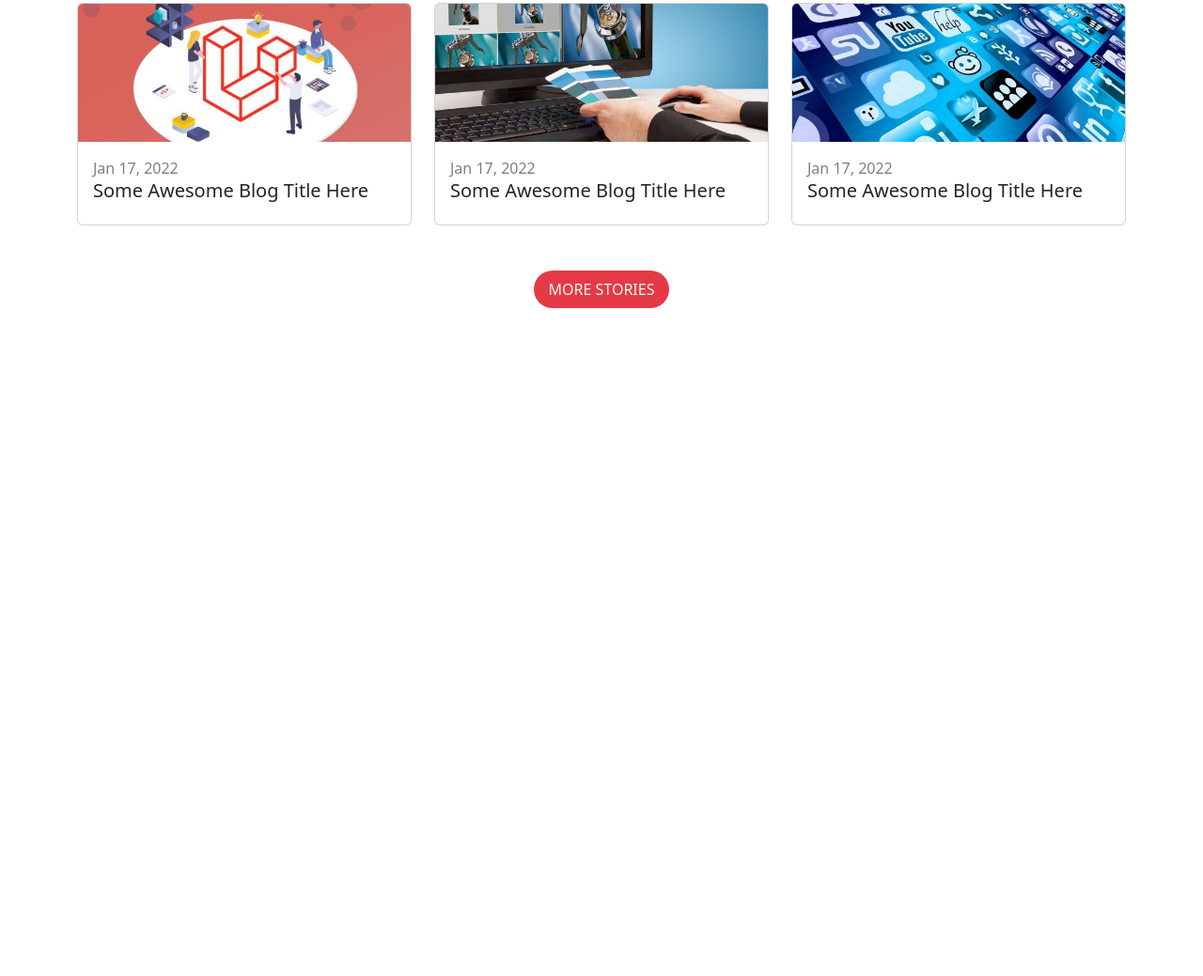
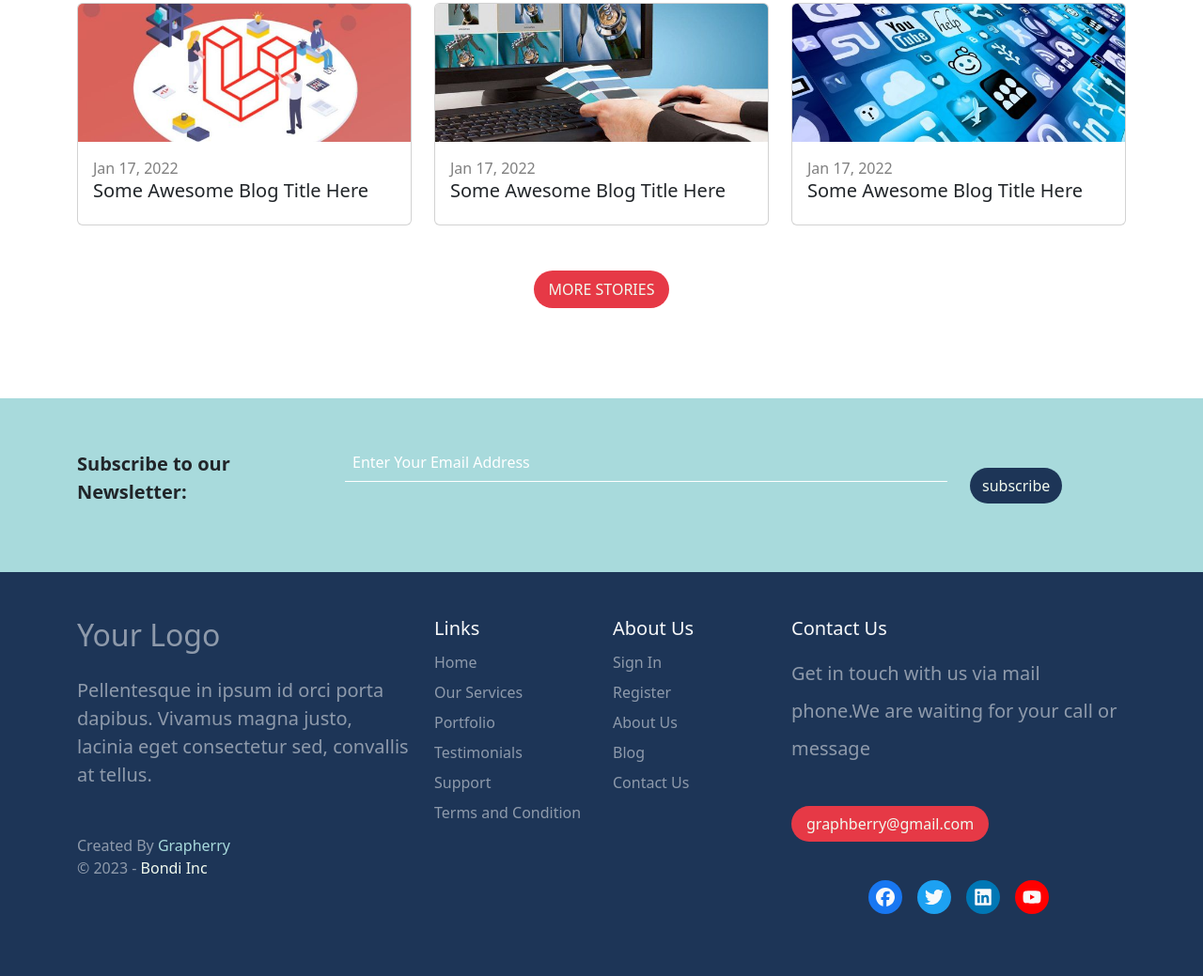
Before and after one commit to Ahmed-Eid7/template__003, a plain HTML site: page index.html in a window 1280 px wide. Shown: the part 4986-6025 px from the top of the page at 94% size. Before the commit the page ends 5410 px from the top, so only its background shows below. Drawn offline with nearby package versions, Linux system fonts and the light colour scheme.

Commit message:
Create Footer Section

```diff
--- a/css/style/_landing.scss
+++ b/css/style/_landing.scss
@@ -101,3 +101,64 @@
 .project {
   background-color: $darkColor;
 }
+
+.subscribe {
+  background-color: $lightColor;
+
+  input[type="text"] {
+    border: none;
+    border-bottom: 1px solid #fff;
+
+    &:focus {
+      outline: none;
+    }
+  }
+
+  ::placeholder {
+    color: #fff;
+  }
+
+  input[type="submit"] {
+    background-color: $darkColor;
+    color: $textColor;
+  }
+}
+
+.footer {
+  background-color: $darkColor;
+
+  .copyright {
+    > span {
+      color: $lightColor;
+    }
+
+    div span {
+      color: $textColor;
+    }
+  }
+
+  .contact {
+    ul {
+      svg {
+        width: 20px;
+        height: 20px;
+      }
+    }
+  }
+
+  .facebook {
+    background-color: #1877f2;
+  }
+
+  .twitter {
+    background-color: #1da1f2;
+  }
+
+  .linkedin {
+    background-color: #0077b5;
+  }
+
+  .youtube {
+    background-color: #ff0000;
+  }
+}
--- a/index.html
+++ b/index.html
@@ -386,5 +386,112 @@
         </div>
       </div>
     </div>
+    <div class="subscribe py-5 text-center text-md-start">
+      <div class="container">
+        <form class="row align-items-center">
+          <div class="col-md-6 col-lg-3">
+            <div class="fw-bold fs-5 mb-3">Subscribe to our Newsletter:</div>
+          </div>
+          <div class="col-md-6 col-lg-7 mb-5">
+            <input
+              class="w-100 text-light p-2 bg-transparent"
+              type="text"
+              placeholder="Enter Your Email Address"
+            />
+          </div>
+          <div class="col-md-6 col-lg-2">
+            <input class="btn rounded-pill" type="submit" value="subscribe" />
+          </div>
+        </form>
+      </div>
+    </div>
+    <div class="footer py-5 text-white-50 text-center text-md-start">
+      <div class="container">
+        <div class="row">
+          <div class="col-md-6 col-lg-4">
+            <div class="info mb-5">
+              <h2 class="mb-4">Your Logo</h2>
+              <p class="lead mb-5">
+                Pellentesque in ipsum id orci porta dapibus. Vivamus magna
+                justo, lacinia eget consectetur sed, convallis at tellus.
+              </p>
+              <div class="copyright">
+                Created By <span>Grapherry</span>
+                <div>&copy; 2023 - <span>Bondi Inc</span></div>
+              </div>
+            </div>
+          </div>
+          <div class="col-md-6 col-lg-2">
+            <div class="links">
+              <h5 class="text-light">Links</h5>
+              <ul class="list-unstyled lh-lg">
+                <li>Home</li>
+                <li>Our Services</li>
+                <li>Portfolio</li>
+                <li>Testimonials</li>
+                <li>Support</li>
+                <li>Terms and Condition</li>
+              </ul>
+            </div>
+          </div>
+          <div class="col-md-6 col-lg-2">
+            <div class="links">
+              <h5 class="text-light">About Us</h5>
+              <ul class="list-unstyled lh-lg">
+                <li>Sign In</li>
+                <li>Register</li>
+                <li>About Us</li>
+                <li>Blog</li>
+                <li>Contact Us</li>
+              </ul>
+            </div>
+          </div>
+          <div class="col-md-6 col-lg-4">
+            <div class="contact">
+              <h5 class="text-light">Contact Us</h5>
+              <p class="lead lh-lg mt-3 mb-5">
+                Get in touch with us via mail phone.We are waiting for your call
+                or message
+              </p>
+              <a class="rounded-pill main-btn w-100" href="#"
+                >graphberry@gmail.com</a
+              >
+              <ul
+                class="d-flex mt-5 list-unstyled gap-3 justify-content-center"
+              >
+                <li>
+                  <a class="d-block text-light" href="#">
+                    <i
+                      class="fa-brands fa-facebook fa-lg facebook rounded-circle p-2"
+                    ></i>
+                  </a>
+                </li>
+                <li>
+                  <a class="d-block text-light" href="#">
+                    <i
+                      class="fa-brands fa-twitter fa-lg twitter rounded-circle p-2"
+                    ></i>
+                  </a>
+                </li>
+                <li>
+                  <a class="d-block text-light" href="#">
+                    <i
+                      class="fa-brands fa-linkedin fa-lg linkedin rounded-circle p-2"
+                    ></i>
+                  </a>
+                </li>
+                <li>
+                  <a class="d-block text-light" href="#">
+                    <i
+                      class="fa-brands fa-youtube fa-lg youtube rounded-circle p-2"
+                    ></i>
+                  </a>
+                </li>
+              </ul>
+            </div>
+          </div>
+        </div>
+      </div>
+    </div>
   </body>
 </html>
```
Also changed, not shown: css/style.css, 1 other file.
